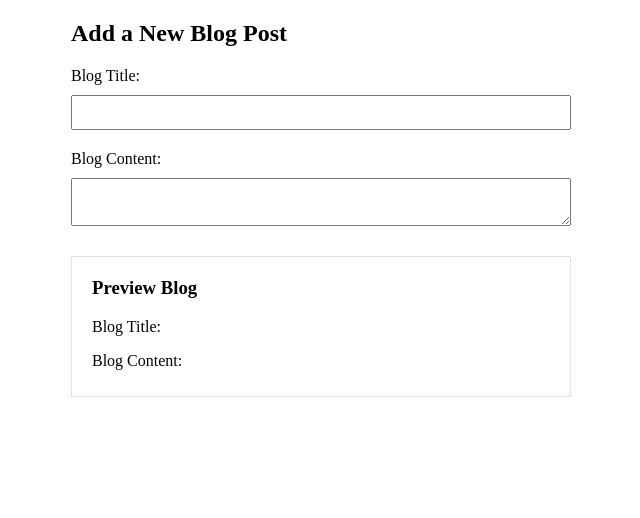
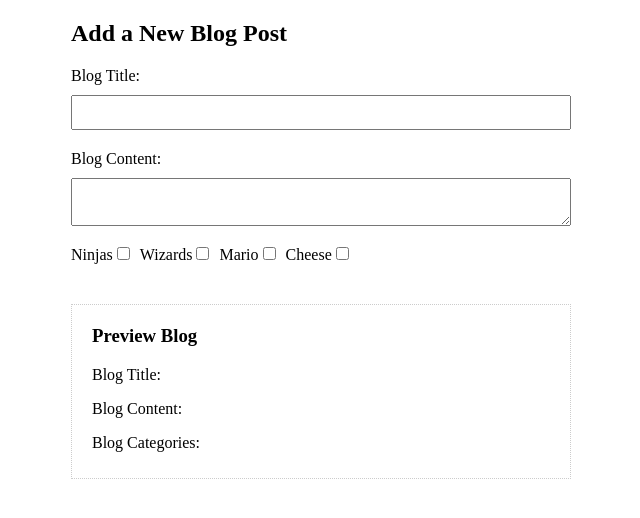
Before and after one commit to niaperedo/vuejs-blog, a Vue app: page / in a window 1280 px wide. Shown: the top 518 px of the page, without its empty margins (319-959 px from the left). Built offline with nearby package versions, Linux system fonts and the light colour scheme.

Commit message:
Add lesson 30

```diff
--- a/src/components/addBlog.vue
+++ b/src/components/addBlog.vue
@@ -3,15 +3,29 @@
     <h2>Add a New Blog Post</h2>
     <form action="">
         <label>Blog Title:</label>
-        <input type="text" v-m odel.lazy="blog.title" required>
+        <input type="text" v-model.lazy="blog.title" required>
         <label>Blog Content:</label>
         <textarea v-model.lazy="blog.content"></textarea>
+        <div id="checkboxes">
+            <label for="ninjas">Ninjas</label>
+            <input type="checkbox" id="ninjas" value="ninjas" v-model="blog.categories">
+            <label for="wizards">Wizards</label>
+            <input type="checkbox" id="wizards" value="wizards" v-model="blog.categories">
+            <label for="mario">Mario</label>
+            <input type="checkbox" id="mario" value="mario" v-model="blog.categories">
+            <label for="cheese">Cheese</label>
+            <input type="checkbox" id="cheese" value="cheese" v-model="blog.categories">
+        </div>
     </form>
     <div id="preview">
         <h3>Preview Blog</h3>
         <p>Blog Title: {{ blog.title }}</p>
         <p>Blog Content:</p>
         <p>{{ blog.content }}</p>
+        <p>Blog Categories: </p>
+        <ul v-for="category in blog.categories">
+            <li>{{  category }}</li>
+        </ul>
     </div>
   </div>
 </template>
@@ -22,7 +36,9 @@
     return {
         blog: {
             title: "",
-            content: ""
+            content: "",
+            categories: [
+            ]
         }
     }
   },
@@ -59,4 +75,13 @@
 h3 {
     margin-top: 10px;
 }
+
+#checkboxes input{
+    display: inline-block;
+    margin-right: 10px;
+}
+
+#checkboxes label {
+    display: inline-block;
+}
 </style>
```
